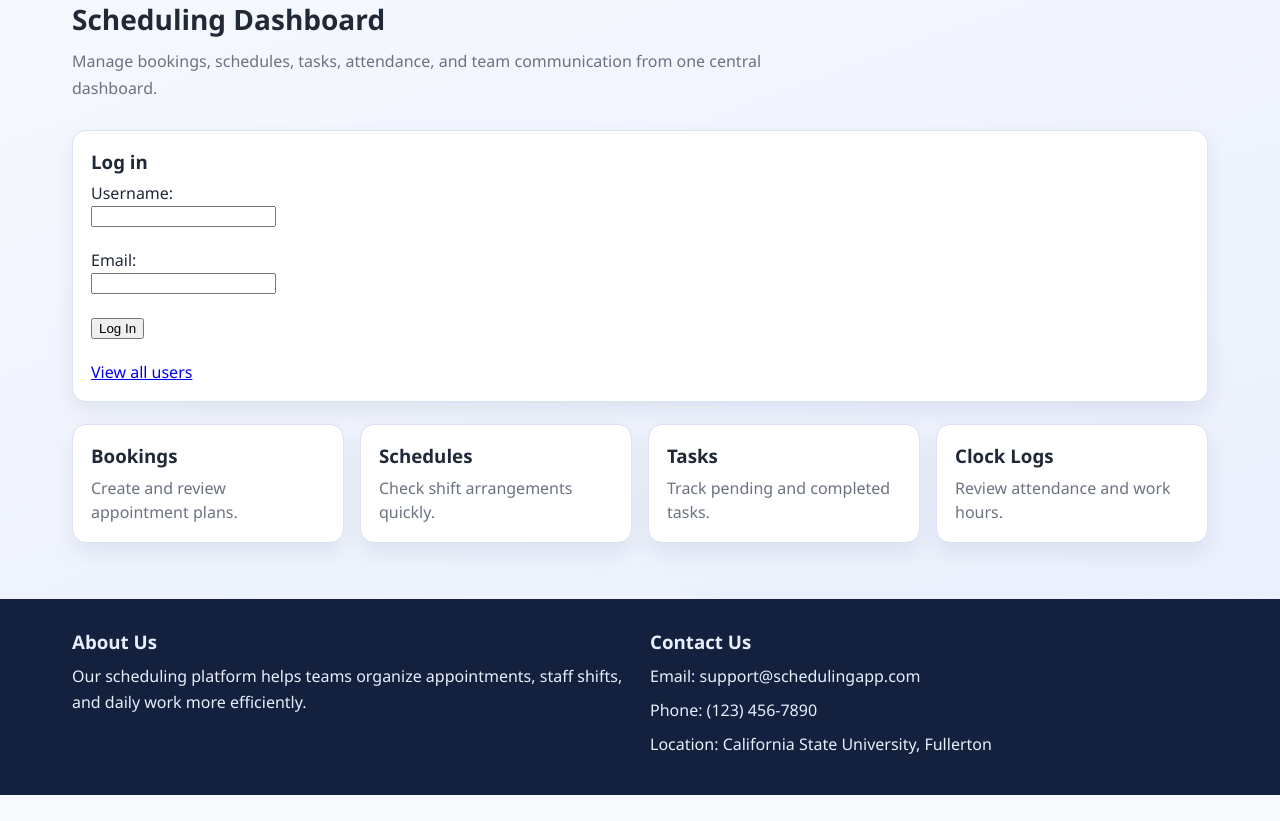
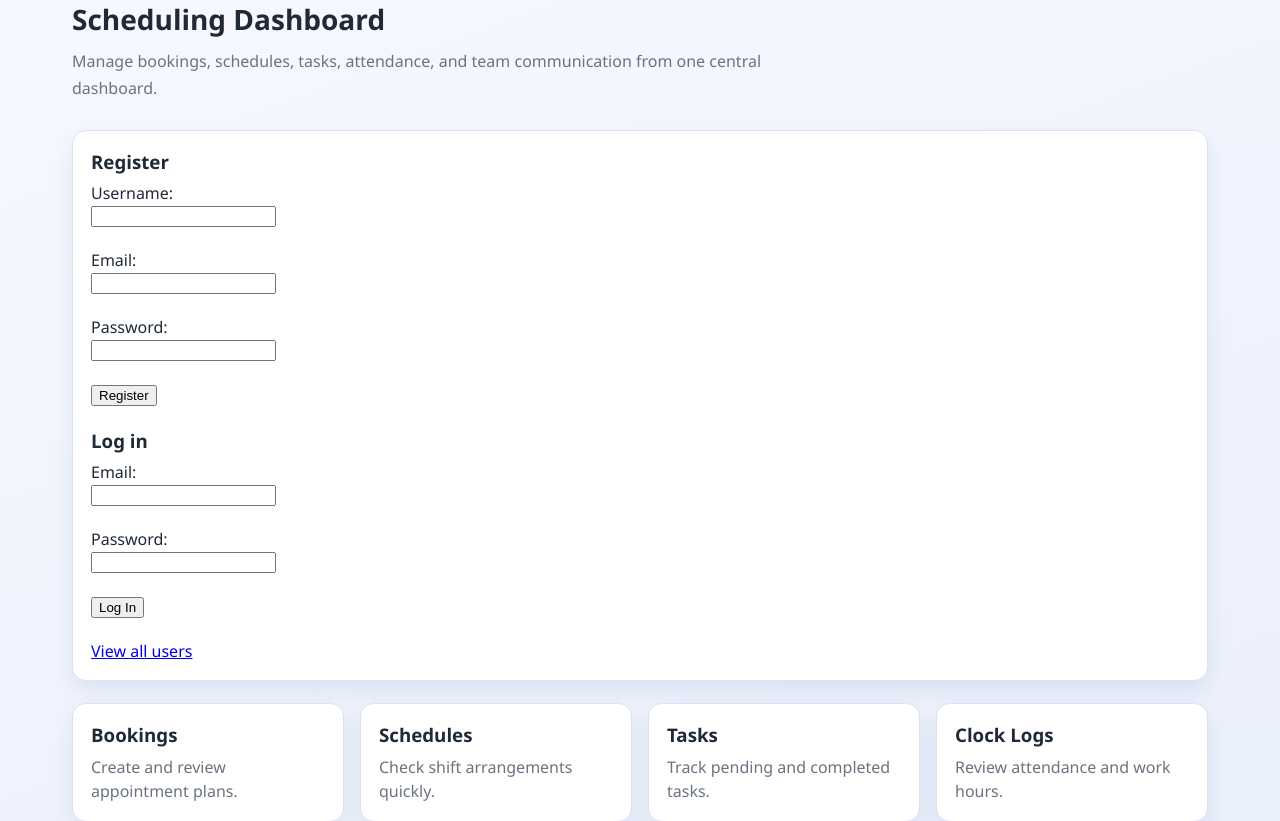
Before and after one commit to ovillela-boop/SchedulingWebsite, a Flask app: page / in a window 1280 px wide. Shown: the part 94-915 px from the top of the page. Before the commit the page ends 889 px from the top, so only its background shows below. Run offline with Flask 3, Linux system fonts and the light colour scheme.

Commit message:
Updated html to have the register and login options

```diff
--- a/templates/home.html
+++ b/templates/home.html
@@ -23,34 +23,41 @@
         from one central dashboard.
       </p>
     </section>
-    <!-- New User Form Section (Integration mysql) -->
+    <!-- Log on / Create new user Form Section (Integration mysql) -->
     <section class="feature-card">
     {% if current_user %}
       <h3>Welcome, {{current_user.username }}</h3>
       <p>You are logged in as {{ current_user.email }}</p>
       <a href="{{ url_for('list_users')}}">View all users</a>
-      <section class="tasks-panel">
-        <h4>Pending Tasks</h4>
-        <ul class="task-list">
-          {% for task in pending_tasks %}
-            <li>
-              <span class="task-title">{{ task.title }}</span>
-              <span class="task-priority">{{ task.priority }}</span>
-            </li>
-          {% endfor %}
-        </ul>
-      </section>
     {% else %}
+      {% if error %}
+      <p style="color: red;">{{ error }}</p>
+      {% endif %}
+      <h3>Register</h3>
+      <form method="POST" action="{{ url_for('register') }}">
+        <label for="register-username">Username:</label><br>
+        <input type="text" id="register-username" name="username" required><br><br>
+
+        <label for="register-email">Email:</label><br>
+        <input type="email" id="register-email" name="email" required><br><br>
+
+        <label for="register-password">Password:</label><br>
+        <input type="password" id="register-password" name="password" required><br><br>
+
+        <button type="submit">Register</button><br><br>
+
+
+
+      </form>
+
+
       <h3>Log in</h3>
-      {% if error %}
-        <p style="color: #b00020; font-weight: 600;">{{ error }}</p>
-      {% endif %}
       <form method="POST" action="{{ url_for('login')}}">
-        <label for="username">Username:</label><br>
-        <input type ="text" id="username" name="username" value="{{ username }}" required><br><br>
+        <label for="login-email">Email:</label><br>
+        <input type ="email" id="login-email" name="email" required><br><br>
 
-        <label for="email"> Email:</label><br>
-        <input type="email" id="email" name="email" value="{{ email }}" required><br><br>
+        <label for="login-password"> Password:</label><br>
+        <input type="password" id="login-password" name="password" required><br><br>
 
         <button type="submit"> Log In</button>
       </form>
@@ -60,6 +67,7 @@
 
     {% endif %}
     </section>
+    <!-- End new user / log on form -->
     <br>
 
     <section class="feature-grid">
@@ -83,6 +91,8 @@
         <p>Review attendance and work hours.</p>
       </article>
     </section>
+
+
   </main>
 
   <footer class="home-footer">
```
